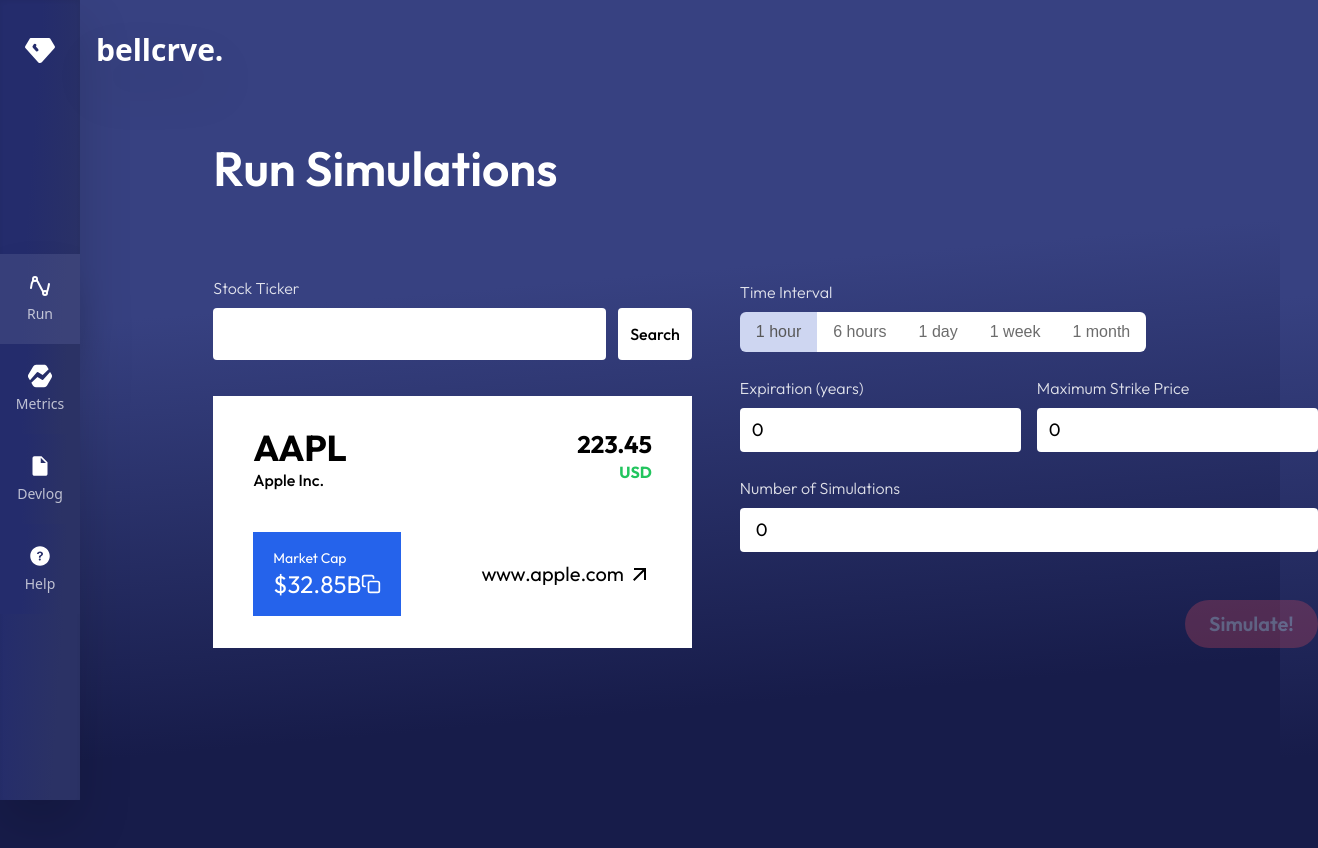
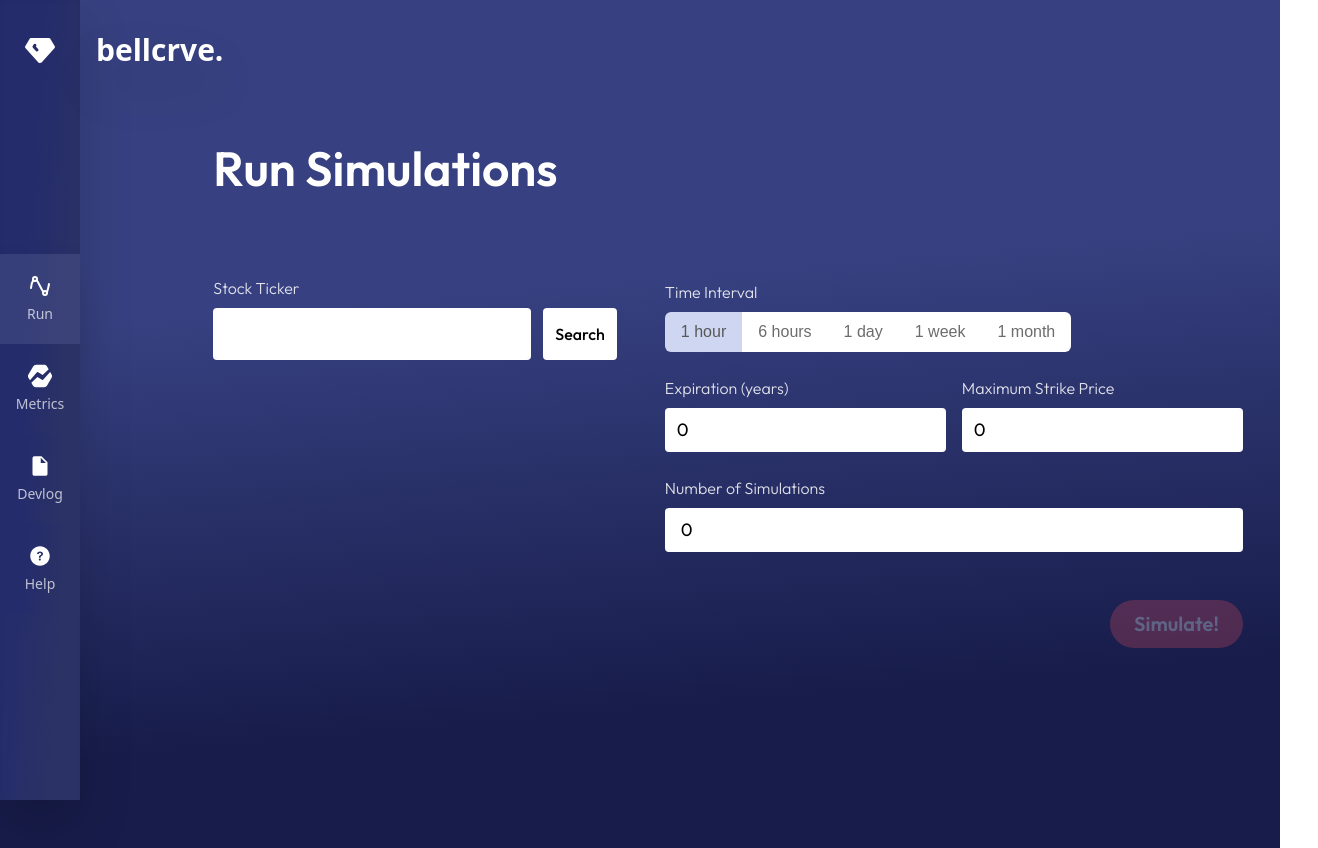
Before and after one commit to Bellcrve/dashboard, a Next.js app: page / in a window 1280 px wide. Shown: the whole page, 1318 px wide, since content can reach past the window. Built offline with nearby package versions, Linux system fonts and the light colour scheme; a web font is replaced by a local one.

Commit message:
remove hardcode

```diff
--- a/app/page.tsx
+++ b/app/page.tsx
@@ -20,12 +20,12 @@ export default function Home() {
   const [ticker, setTicker] = useState('');
   const [stockData, setStockData] = useState<IStockDataProps>({
     data: {
-      ticker: 'AAPL',
-      stockPrice: 223.45,
-      name: 'Apple Inc.',
-      currencyName: 'USD',
-      marketCap: 32849232904.24,
-      homepageUrl: 'https://www.apple.com',
+      ticker: '',
+      stockPrice: 0,
+      name: '',
+      currencyName: '',
+      marketCap: 0,
+      homepageUrl: '',
     },
   });
   const [timeInterval, setTimeInterval] = useState(1);
```
